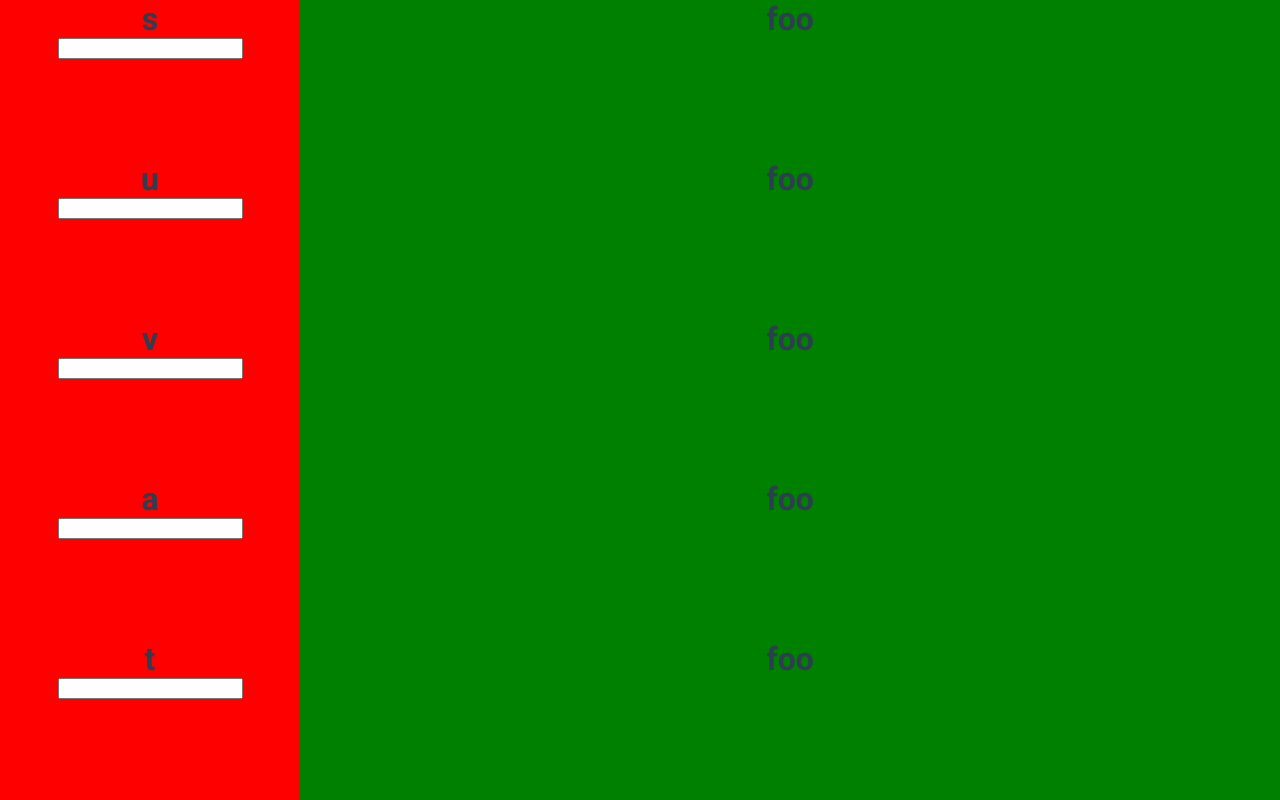
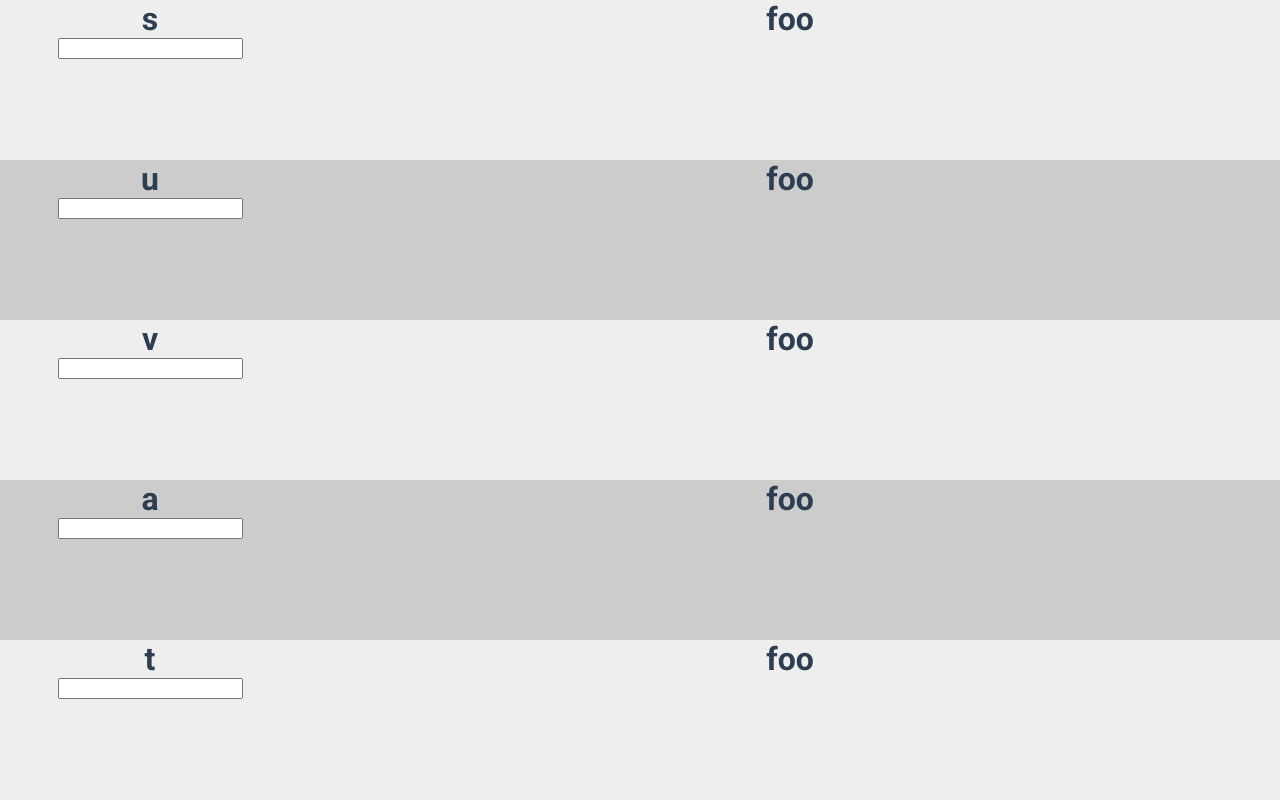
Before and after one commit to eopb/SUVAT.app, a Vue app: page / in a window 1280 px wide. Built offline with nearby package versions, Linux system fonts and the light colour scheme.

Commit message:
better format

```diff
--- a/src/App.vue
+++ b/src/App.vue
@@ -90,4 +90,8 @@ body
   grid-template-columns: 300px 1fr
   grid-template-rows: repeat(5, 1fr)
   height: 100vh
+  background-color: #eee
+  *:nth-child(4n),
+  *:nth-child(4n - 1)
+    background-color: #ccc
 </style>
--- a/src/components/LetterBox.vue
+++ b/src/components/LetterBox.vue
@@ -24,7 +24,6 @@ export default {
 <!-- Add "scoped" attribute to limit CSS to this component only -->
 <style scoped lang="scss">
 #letter-box {
-  background-color: red;
 }
 h1 {
   margin: 0;
--- a/src/components/Solution.vue
+++ b/src/components/Solution.vue
@@ -16,9 +16,6 @@ export default {
 
 <!-- Add "scoped" attribute to limit CSS to this component only -->
 <style scoped lang="scss">
-#solution {
-  background-color: green;
-}
 h1 {
   margin: 0;
 }
```
